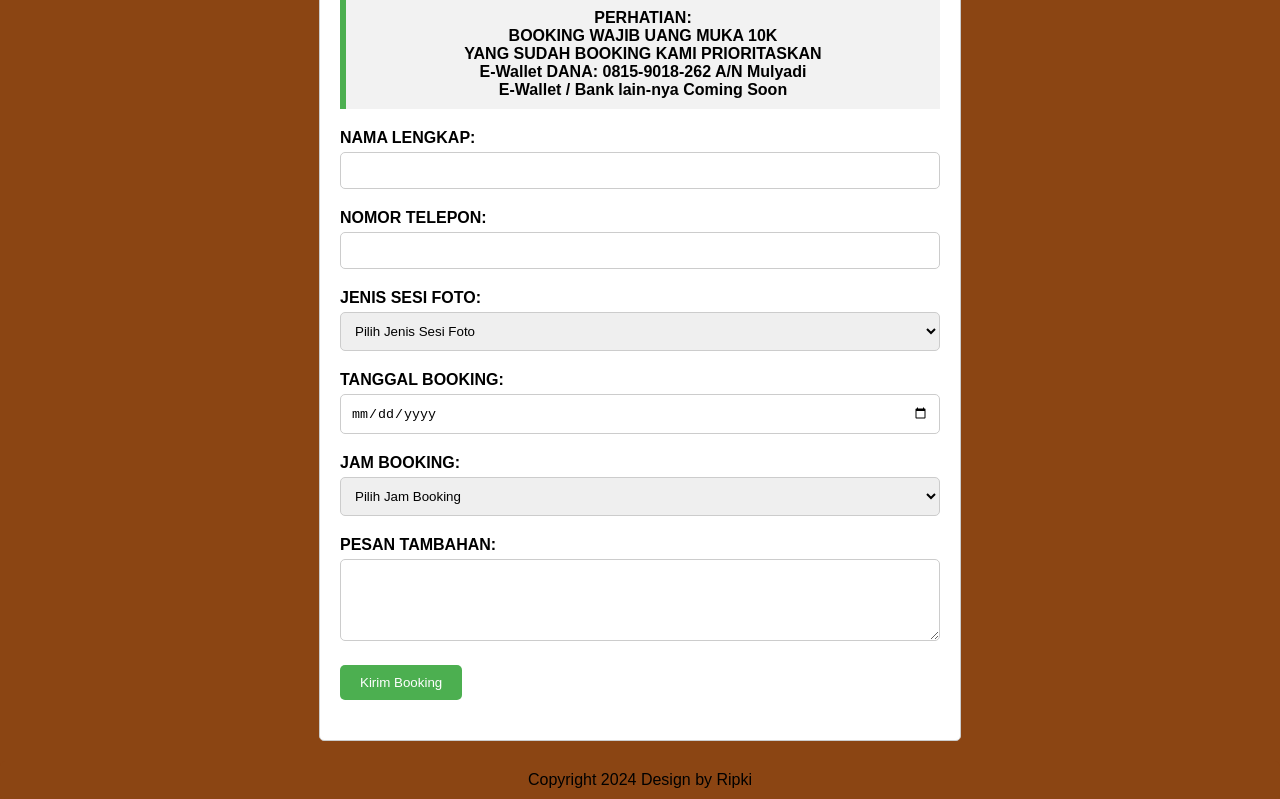
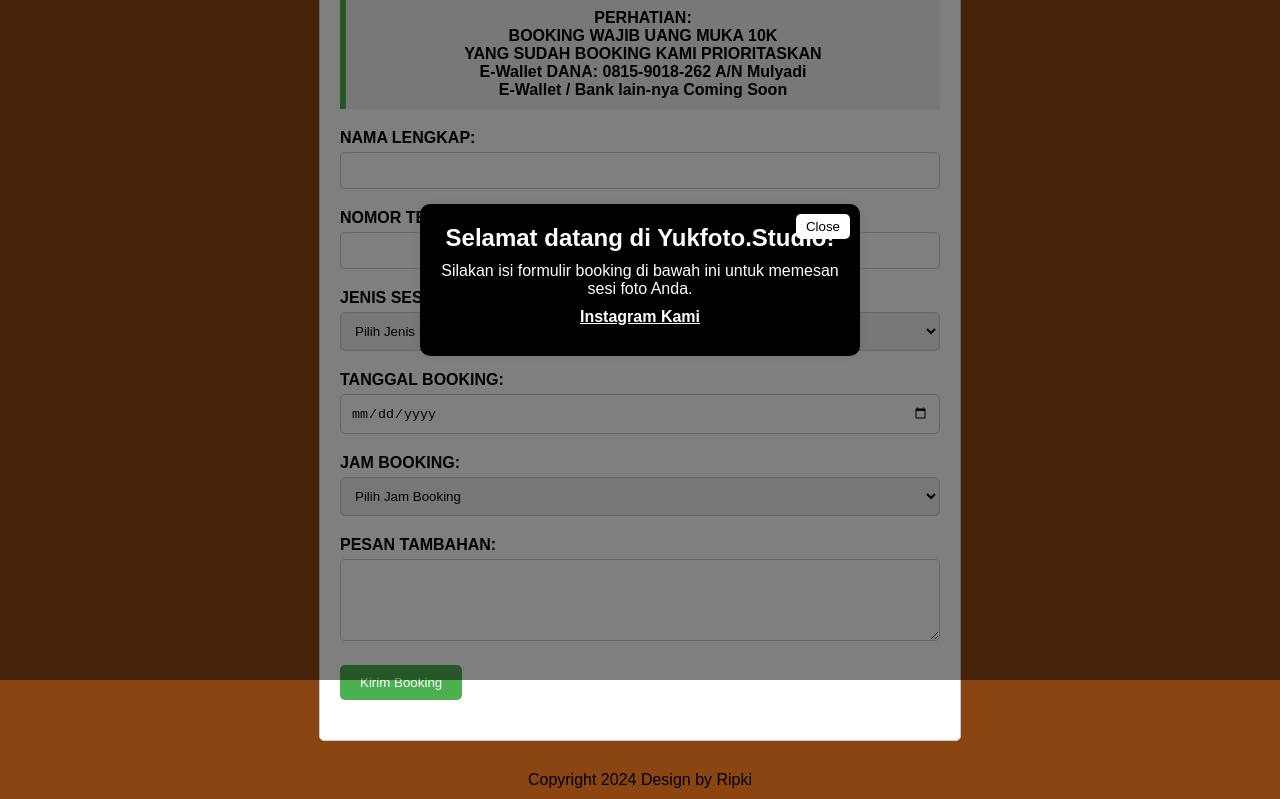
Before and after one commit to yukfotostudio/booking, a plain HTML site: page index.html in a window 1280 px wide. Shown: the part 120-919 px from the top of the page. Drawn offline with Linux system fonts and the light colour scheme.

Commit message:
Add files via upload

```diff
--- a/index.html
+++ b/index.html
@@ -111,12 +111,93 @@
             padding: 10px;
             border-radius: 5px;
         }
+
+        /* Pop-up Styles */
+        .popup-overlay {
+            position: fixed;
+            top: 0;
+            left: 0;
+            width: 100%;
+            height: 100%;
+            background-color: rgba(0, 0, 0, 0.5);
+            display: flex;
+            justify-content: center;
+            align-items: center;
+            z-index: 1000;
+        }
+
+        .popup-content {
+            background-color: #000;
+            padding: 20px;
+            border-radius: 10px;
+            text-align: center;
+            max-width: 400px;
+            box-shadow: 0 0 10px rgba(0, 0, 0, 0.1);
+            position: relative;
+            color: #fff;
+        }
+
+        .popup-content h2 {
+            margin: 0 0 10px;
+        }
+
+        .popup-content p {
+            margin: 10px 0;
+        }
+
+        .popup-close {
+            position: absolute;
+            top: 10px;
+            right: 10px;
+            background-color: #fff;
+            color: #000;
+            border: none;
+            padding: 5px 10px;
+            border-radius: 5px;
+            cursor: pointer;
+        }
+
+        .popup-close:hover {
+            background-color: #f2f2f2;
+        }
     </style>
 
     <script>
         window.onload = function() {
-            alert("Selamat datang di Yukfoto.Studio! Silakan isi formulir booking di bawah ini untuk memesan sesi foto Anda.");
+            showPopup();
         };
+
+        function showPopup() {
+            var popupOverlay = document.createElement('div');
+            popupOverlay.classList.add('popup-overlay');
+
+            var popupContent = document.createElement('div');
+            popupContent.classList.add('popup-content');
+
+            var closeButton = document.createElement('button');
+            closeButton.classList.add('popup-close');
+            closeButton.innerHTML = 'Close';
+            closeButton.onclick = function() {
+                document.body.removeChild(popupOverlay);
+            };
+
+            var popupHeader = document.createElement('h2');
+            popupHeader.innerText = 'Selamat datang di Yukfoto.Studio!';
+
+            var popupMessage = document.createElement('p');
+            popupMessage.innerText = 'Silakan isi formulir booking di bawah ini untuk memesan sesi foto Anda.';
+
+            var instagramLink = document.createElement('p');
+            instagramLink.classList.add('instagram-link');
+            instagramLink.innerHTML = '<a href="https://instagram.com/yukfoto.studio" target="_blank" style="color: #fff; text-decoration: underline;">Instagram Kami</a>';
+
+            popupContent.appendChild(closeButton);
+            popupContent.appendChild(popupHeader);
+            popupContent.appendChild(popupMessage);
+            popupContent.appendChild(instagramLink);
+            popupOverlay.appendChild(popupContent);
+            document.body.appendChild(popupOverlay);
+        }
 
         function validateForm() {
             var fullname = document.getElementById("fullname").value;
@@ -176,12 +257,12 @@
                 <label for="photosession">Jenis Sesi Foto:</label>
                 <select id="photosession" name="photosession" required>
                     <option value="">Pilih Jenis Sesi Foto</option>
-                    <option value="Self Foto">Self Foto</option>
-                    <option value="Self Foto Box">Self Foto Box</option>
-                    <option value="Preweeding">Preweeding</option>
-                    <option value="Graduation">Graduation</option>
-                    <option value="Family Shoot">Family Shoot</option>
-                    <option value="Maternity">Maternity</option>
+                    <option value="SELF FOTO">SELF FOTO</option>
+                    <option value="SELF FOTO BOX">SELF FOTO BOX</option>
+                    <option value="PREWEDDING">PREWEDDING</option>
+                    <option value="GRADUATION">GRADUATION</option>
+                    <option value="FAMILY SHOOT">FAMILY SHOOT</option>
+                    <option value="MATERNITY">MATERNITY</option>
                 </select>
             </div>
 
```
